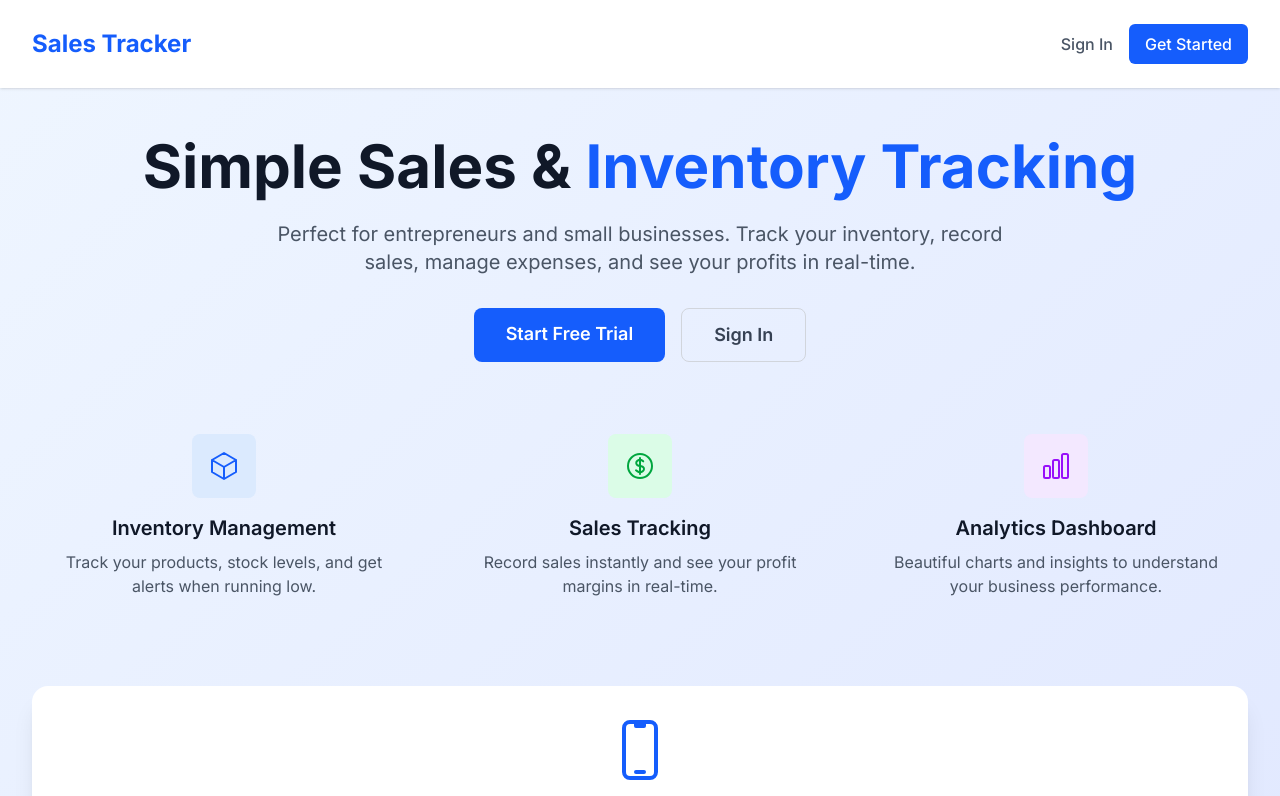
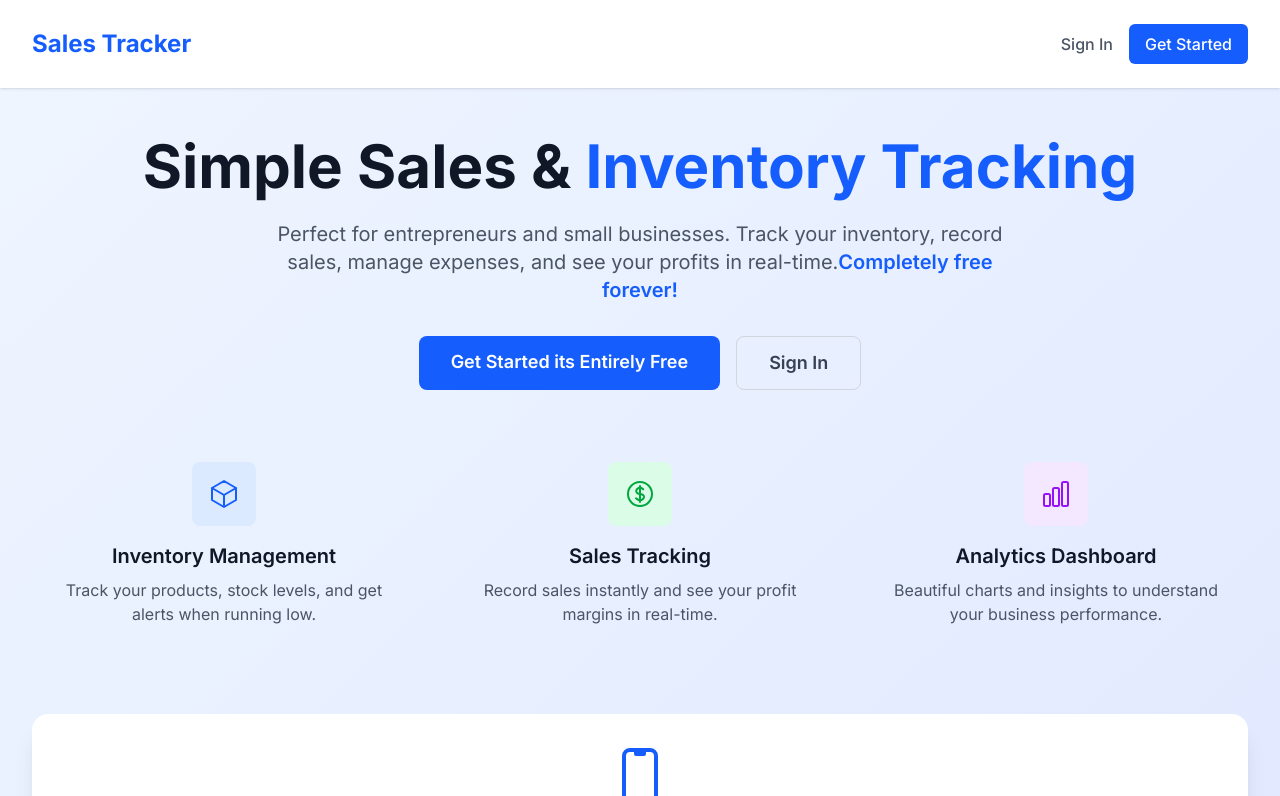
Before and after one commit to irlfarmer/entrepreneur-tracker, a Next.js app: page / in a window 1280 px wide. Shown: the top 796 px of the page. Built offline with nearby package versions, Linux system fonts and the light colour scheme; no server answers.

Commit message:
Update home page: Remove 'Start Free Trial' and emphasize completely free app

```diff
--- a/src/app/page.tsx
+++ b/src/app/page.tsx
@@ -54,13 +54,14 @@ export default async function HomePage() {
           <p className="text-xl text-gray-600 mb-8 max-w-3xl mx-auto">
             Perfect for entrepreneurs and small businesses. Track your inventory,
             record sales, manage expenses, and see your profits in real-time.
+            <span className="font-semibold text-blue-600">Completely free forever!</span>
           </p>
           <div className="flex flex-col sm:flex-row justify-center gap-4 mb-12">
             <Link
               href="/auth/signup"
               className="bg-blue-600 text-white px-8 py-3 rounded-lg font-semibold text-lg hover:bg-blue-700 transition-colors"
             >
-              Start Free Trial
+              Get Started its Entirely Free
             </Link>
             <Link
               href="/auth/signin"
```
